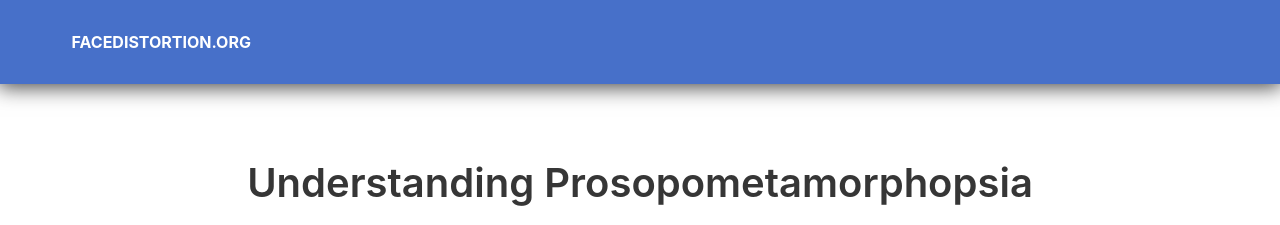
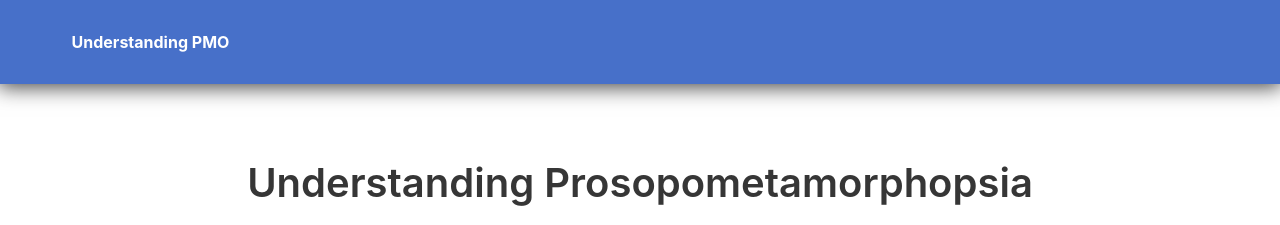
Before and after one commit to ryezyy11/hemiPMO.org, a Jekyll site: the page built from index.html, in a window 1280 px wide and 900 px high. Shown: the top 225 px of the window. Built offline with Jekyll 4.4.1, drawn with Linux system fonts in a browser that asks for light colours.

Commit message:
Redirect to new domain; Change header

```diff
--- a/_includes/header.html
+++ b/_includes/header.html
@@ -8,7 +8,7 @@
             <div class="navbar-brand">
                 <a class="navbar-item" href="{{ "/" | relative_url }}">
                     <!--<img src="{{ "/assets/images/faceblind_logo_small_transparent.png" | relative_url }}" alt="faceblind logo">-->
-                    <strong>&nbsp;&nbsp;FACEDISTORTION.ORG</strong>
+                    <strong>&nbsp;&nbsp;Understanding PMO</strong>
                 </a>
             </div>
         </div>
```
Also changed, not shown: 1 other file.
